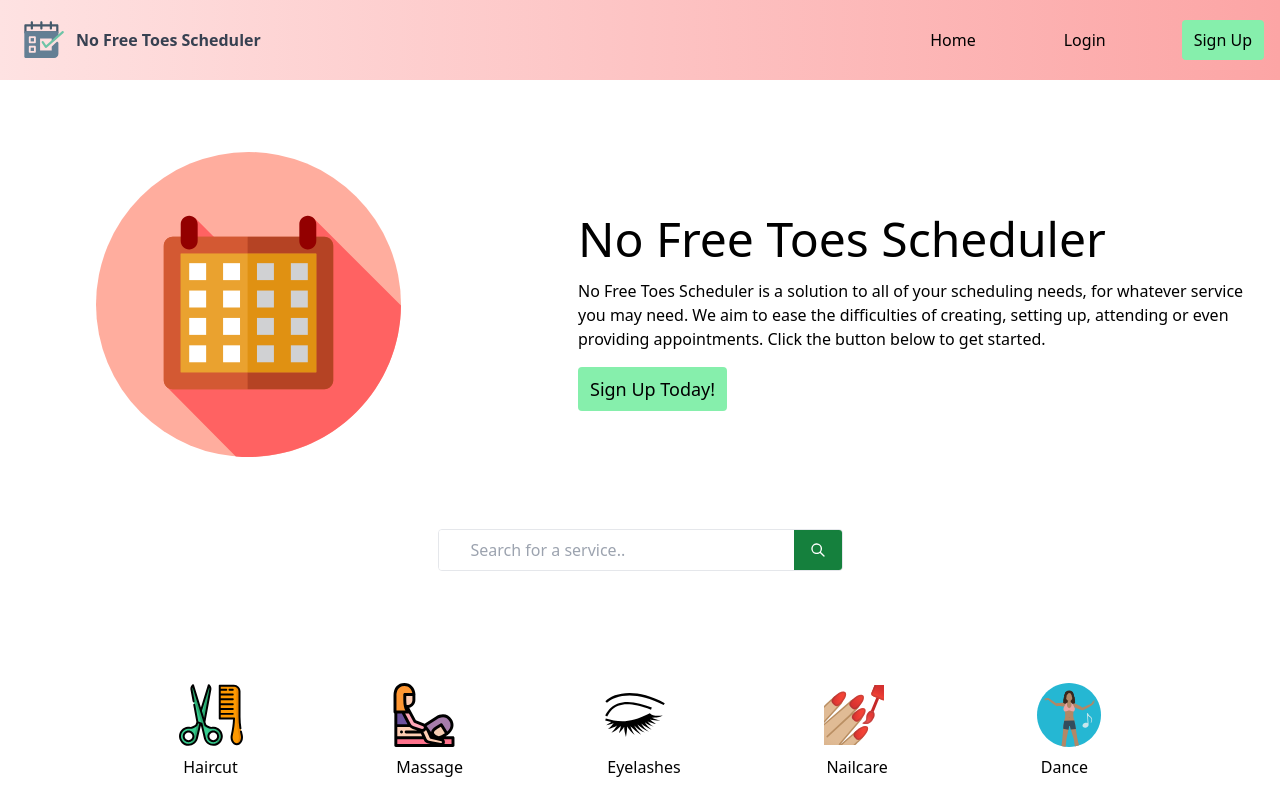
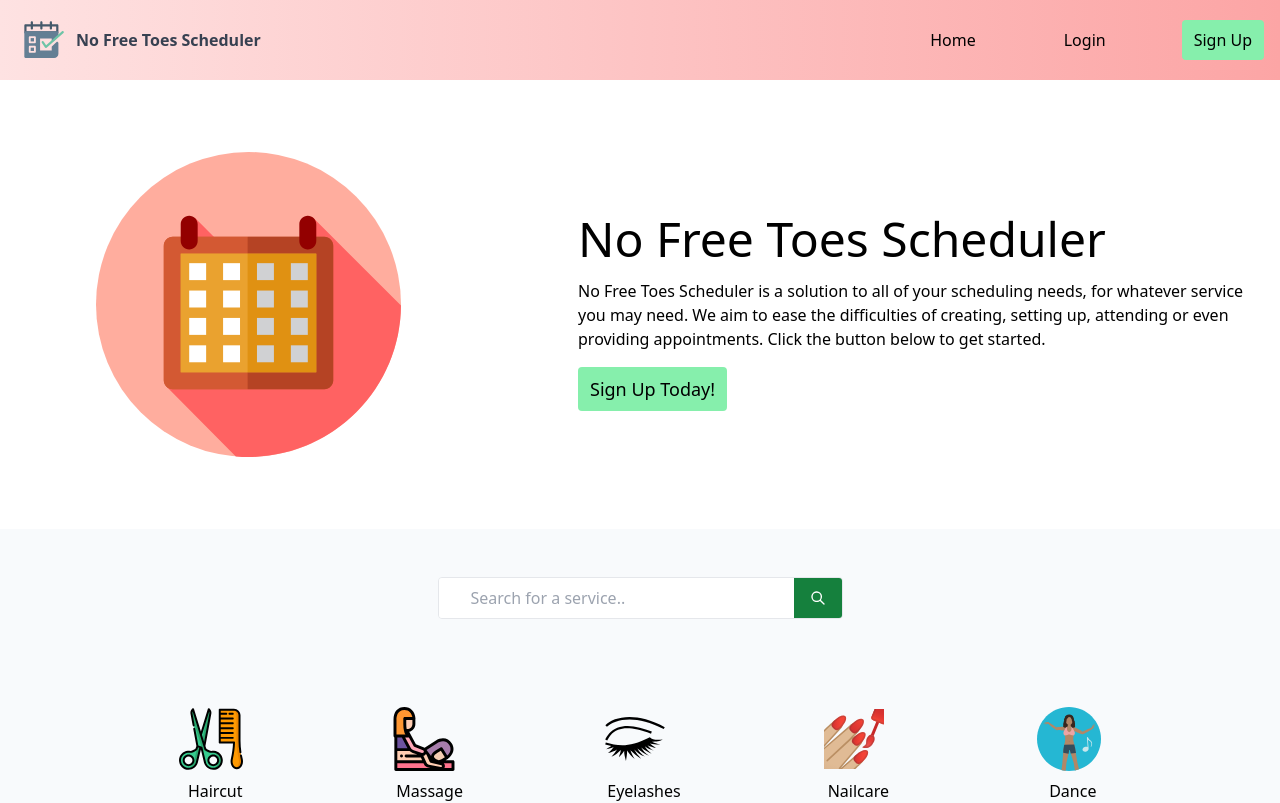
Before and after one commit to brianalegre/No-Free-Toes, a React (Create React App) app in the folder client/: page / in a window 1280 px wide. Shown: the top 803 px of the page. Built offline with nearby package versions, Linux system fonts and the light colour scheme; the HTML template or start-up script is replaced by a standard one.

Commit message:
Routed single service type component, verified functionality

```diff
--- a/client/src/App.js
+++ b/client/src/App.js
@@ -3,6 +3,7 @@ import { ApolloClient, InMemoryCache, ApolloProvider } from "@apollo/client";
 import { BrowserRouter as Router, Routes, Route } from "react-router-dom";
 import "./index.css";
 import Home from "./components/Home";
+import SingleServicePage from "./components/ServiceType/ServiceType";
 
 const client = new ApolloClient({
   uri: "/graphql",
@@ -14,6 +15,7 @@ const App = () => (
     <Router>
       <Routes>
         <Route path="/" element={<Home />} />
+        <Route path="/category/:servicetype" element={<SingleServicePage />} />
       </Routes>
     </Router>
   </ApolloProvider>
--- a/client/src/components/Home.js
+++ b/client/src/components/Home.js
@@ -5,70 +5,79 @@ import danceIcon from "../images/icons/dance_icon.svg";
 import eyelashesIcon from "../images/icons/eyelashes_icon.svg";
 import haircutIcon from "../images/icons/haircut_icon.svg";
 import massageIcon from "../images/icons/massage_icon.svg";
-import nailCareIcon from "../images/icons/nailcare_icon.svg"
-import personalTrainingIcon from "../images/icons/personaltraining_icon.svg"
-import petCareIcon from "../images/icons/petcare_icon.svg"
-import mediaIcon from "../images/icons/media_icon.svg"
-import tutoringIcon from "../images/icons/tutoring_icon.svg"
-import singingIcon from "../images/icons/singing_icon.svg"
+import nailCareIcon from "../images/icons/nailcare_icon.svg";
+import personalTrainingIcon from "../images/icons/personaltraining_icon.svg";
+import petCareIcon from "../images/icons/petcare_icon.svg";
+import mediaIcon from "../images/icons/media_icon.svg";
+import tutoringIcon from "../images/icons/tutoring_icon.svg";
+import singingIcon from "../images/icons/singing_icon.svg";
+import { Link } from "react-router-dom";
 
 const servicesArray = [
   {
     name: "Haircut",
     image: haircutIcon,
-    link: "#"
+    link: "/category/haircut",
   },
   {
     name: "Massage",
     image: massageIcon,
-    link: "#"
+    link: "/category/massage",
   },
   {
     name: "Eyelashes",
     image: eyelashesIcon,
-    link: "#"
+    link: "/category/eyelashes",
   },
   {
     name: "Nailcare",
     image: nailCareIcon,
-    link: "#"
+    link: "/category/nailcare",
   },
   {
     name: "Dance",
     image: danceIcon,
-    link: "#"
+    link: "/category/dance",
   },
   {
     name: "Fitness",
     image: personalTrainingIcon,
-    link: "#"
+    link: "/category/fitness",
   },
   {
     name: "Pet Care",
     image: petCareIcon,
-    link: "#"
+    link: "/category/petcare",
   },
   {
     name: "Tutoring",
     image: tutoringIcon,
-    link: "#"
+    link: "/category/tutoring",
   },
   {
     name: "Media",
     image: mediaIcon,
-    link: "#"
+    link: "/category/media",
   },
   {
     name: "Singing",
     image: singingIcon,
-    link: "#"
+    link: "/category/singing",
   },
 ];
 
 const categoryItems = servicesArray.map((services, i) => (
-  <div key={'services' + i} className="align-items-center">
-    <img src={services.image} alt={services.name + " icon"} className="w-16 h-16 mb-2" />
-    <span className="relative left-1">{services.name}</span>
+  <div key={"services" + i} className="align-items-center">
+    <button>
+      <Link to={services.link}>
+      <img
+        src={services.image}
+        alt={services.name + " icon"}
+        className="w-16 h-16 mb-2"
+      />
+      <span className="relative left-1">{services.name}</span>
+      </Link>
+    </button>
   </div>
 ));
 
@@ -99,7 +108,8 @@ export default function Home() {
         </div>
       </div>
 
-      <div className="text-black bg-white flex items-center justify-center pb-12">
+      <div className="bg-slate-50 py-12">
+      <div className="text-black flex items-center justify-center pb-6">
         <form
           role="search"
           className="mb-4 md:flex md:flex-wrap md:justify-between input-group"
@@ -134,6 +144,7 @@ export default function Home() {
       <main className="px-16 py-12 place-items-center lg:px-32 lg:py-12 grid grid-cols-2 md:grid-cols-5 gap-x-12 gap-y-24">
         {categoryItems}
       </main>
+      </div>
     </>
   );
 }
--- a/client/src/components/Navbar.js
+++ b/client/src/components/Navbar.js
@@ -103,7 +103,7 @@ export default function Navbar() {
           </div>
 
           {/* large screen visitor nav */}
-          <div className="hidden md:flex items-center gap-x-16">
+          <div className="hidden lg:flex items-center gap-x-16">
 
             {/* FOR USE WHEN WE IMPLEMENT LOGGED IN FUNCTIONALITY */}
             {/* {isLoggedIn ? visitorLgNav : memberLgNav} */}
@@ -112,7 +112,7 @@ export default function Navbar() {
           </div>
 
           {/* hamburger menu button */}
-          <div className="md:hidden flex items-center">
+          <div className="lg:hidden flex items-center">
             <button onClick={mobileBtnHandler} className="mobile-menu-button">
               <svg
                 xmlns="http://www.w3.org/2000/svg"
@@ -134,12 +134,11 @@ export default function Navbar() {
       </div>
 
       {/* mobile nav */}
-      <div className={isActive ? "hidden md:hidden" : "md:hidden"}>
+      <div className={isActive ? "hidden lg:hidden" : "lg:hidden"}>
 
         {/* FOR USE WHEN WE IMPLEMENT LOGGED IN FUNCTIONALITY */}
         {/* {isLoggedIn ? visitorMobileNav : memberMobileNav} */}
         {visitorMobileNav}
-
       </div>
     </nav>
   );
--- /dev/null
+++ b/client/src/components/ServiceType/ServiceType.js
@@ -0,0 +1,10 @@
+import React from "react";
+import Navbar from "../Navbar";
+
+export default function SingleServicePage() {
+  return (
+    <>
+        <Navbar />
+    </>
+  )
+}
```
